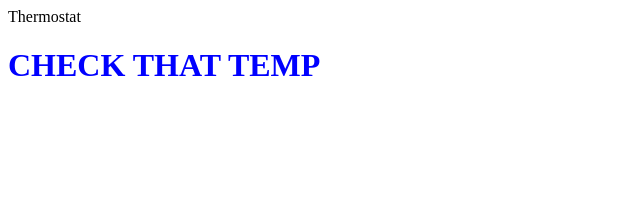
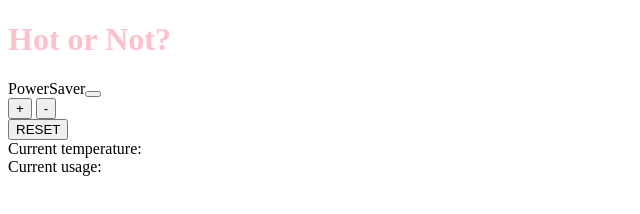
Before and after one commit to rorymcgit/Incremental-Thermostat, a plain HTML site: page views/index.html in a window 1280 px wide. Shown: the whole page, without its empty margins (0-640 px from the left). Drawn offline with Linux system fonts and the light colour scheme.

Commit message:
some buttons

```diff
--- a/views/index.html
+++ b/views/index.html
@@ -1,11 +1,19 @@
 <!DOCTYPE html>
 <html>
   <head>
-    <meta charset="utf-8"
+    <meta charset="utf-8">
     <title> Thermostat </title>
     <link rel="stylesheet" href="stylesheet.css">
   </head>
   <body>
-    <h1> CHECK THAT TEMP </h1>
+    <h1> Hot or Not? </h1>
+    <section>
+      PowerSaver<button id="power-saving"></button><br/>
+      <button id="temperature-up">+</button>
+      <button id="temperature-down">-</button><br/>
+      <button id="temperature-reset">RESET</button><br/>
+      Current temperature: <span id="temperature"></span><br/>
+      Current usage: <span id="usage"></span>
+    </section>
   </body>
 </html>
--- a/views/stylesheet.css
+++ b/views/stylesheet.css
@@ -1,3 +1,3 @@
 h1 {
-  color: blue
+  color: pink
 }
```
